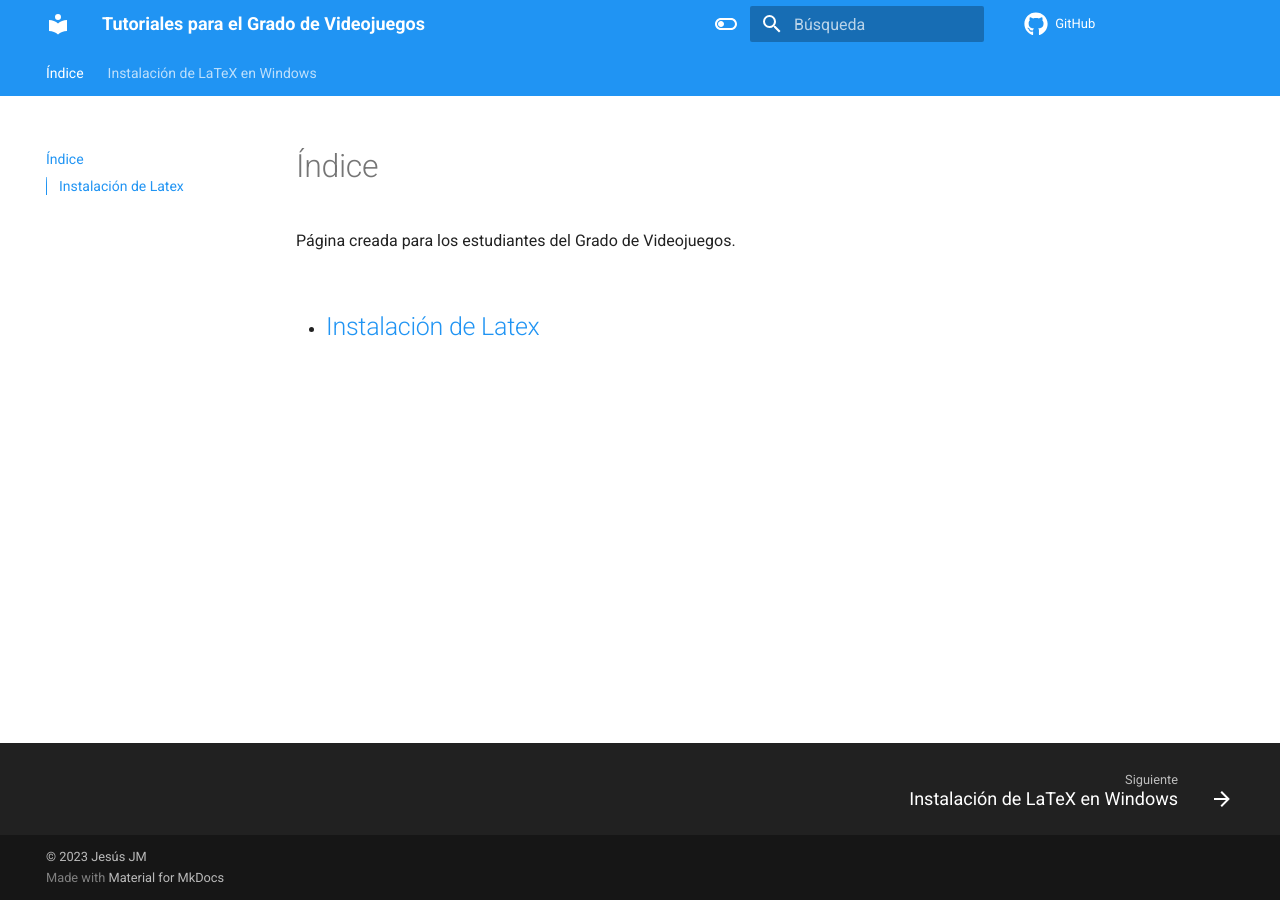
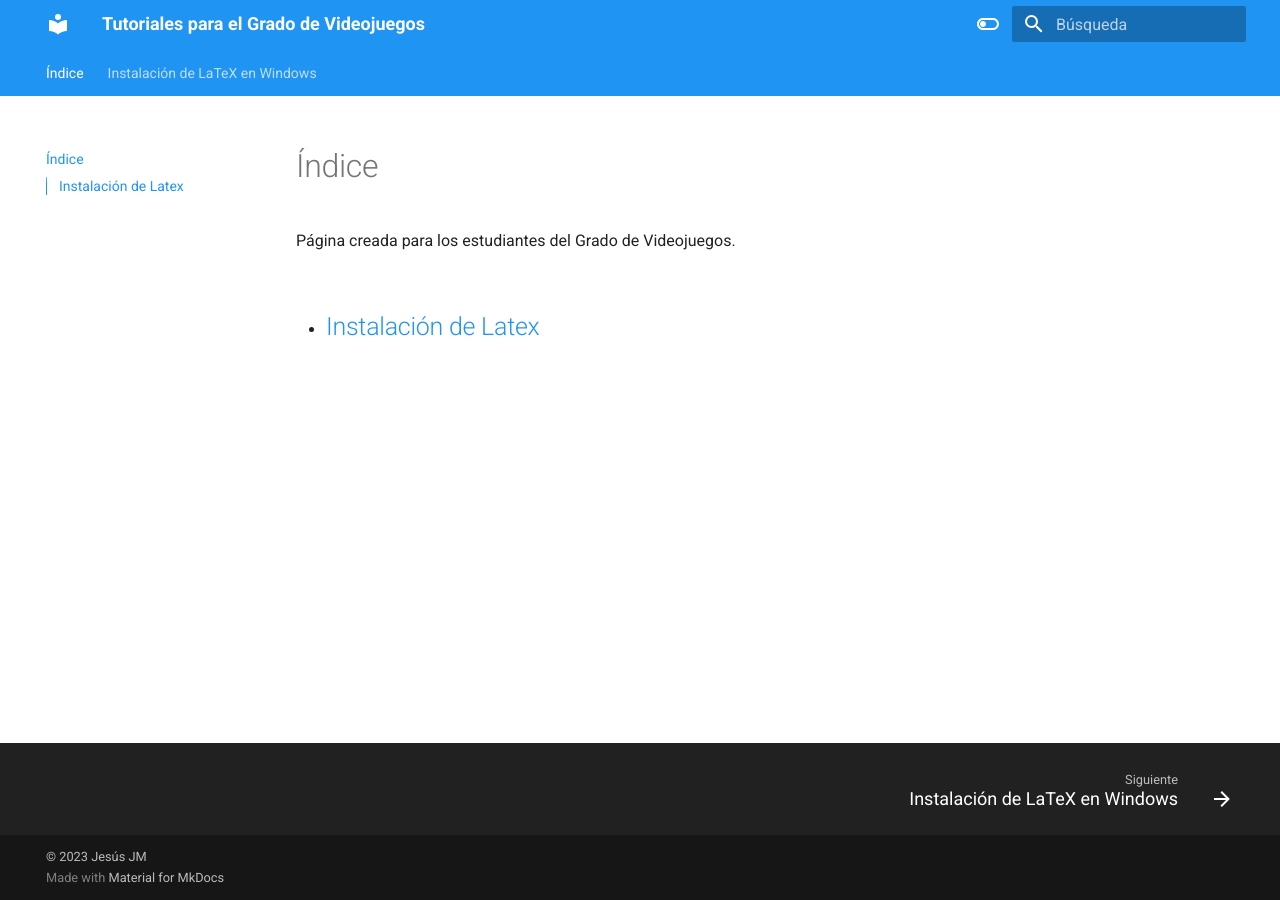
Before and after one commit to JesusJMUJI/jesusjm-website, an MkDocs documentation site: the page built from docs/index.md, in a window 1280 px wide. Built offline with MkDocs 1.6.1 and Material for MkDocs 9.7.7, drawn with Linux system fonts in a browser that asks for light colours; comment, search, counter and statistics services are not loaded.

Commit message:
Revert "adición de algunos extras y boton del repo"
This reverts commit 9b5ab93bafd334ce0a3ac04cd8805d5765ca7ed1.

```diff
--- a/mkdocs.yml
+++ b/mkdocs.yml
@@ -1,9 +1,6 @@
 site_name: Tutoriales para el Grado de Videojuegos
 theme:
   name: material
-  font: Lato
-  icon:
-    repo: fontawesome/brands/github
   features:
     - navigation.tabs
     - navigation.sections
@@ -16,7 +13,6 @@ theme:
     - content.code.annotation
     - content.code.copy
     - navigation.footer
-    - content.tooltips
   language: es
   palette:
     - scheme: default
@@ -52,7 +48,6 @@ markdown_extensions:
       emoji_index: !!python/name:materialx.emoji.twemoji
       emoji_generator: !!python/name:materialx.emoji.to_svg
 
-repo_url: https://github.com/JesusJMUJI/jesusjm-website
 
 copyright: |
   &copy; 2023 <a href="https://github.com/JesusJMUJI"  target="_blank" rel="noopener">Jesús JM</a>
```
